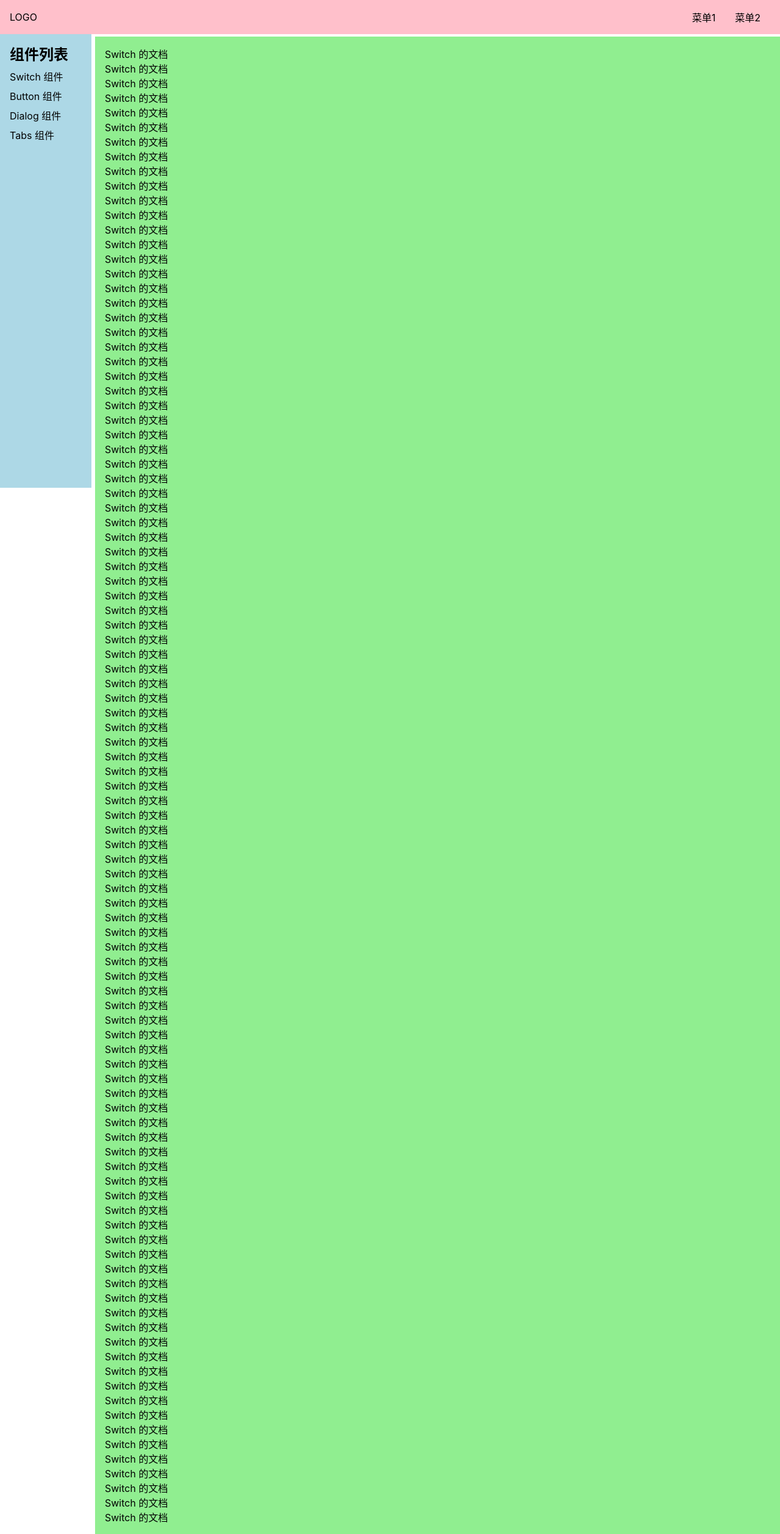
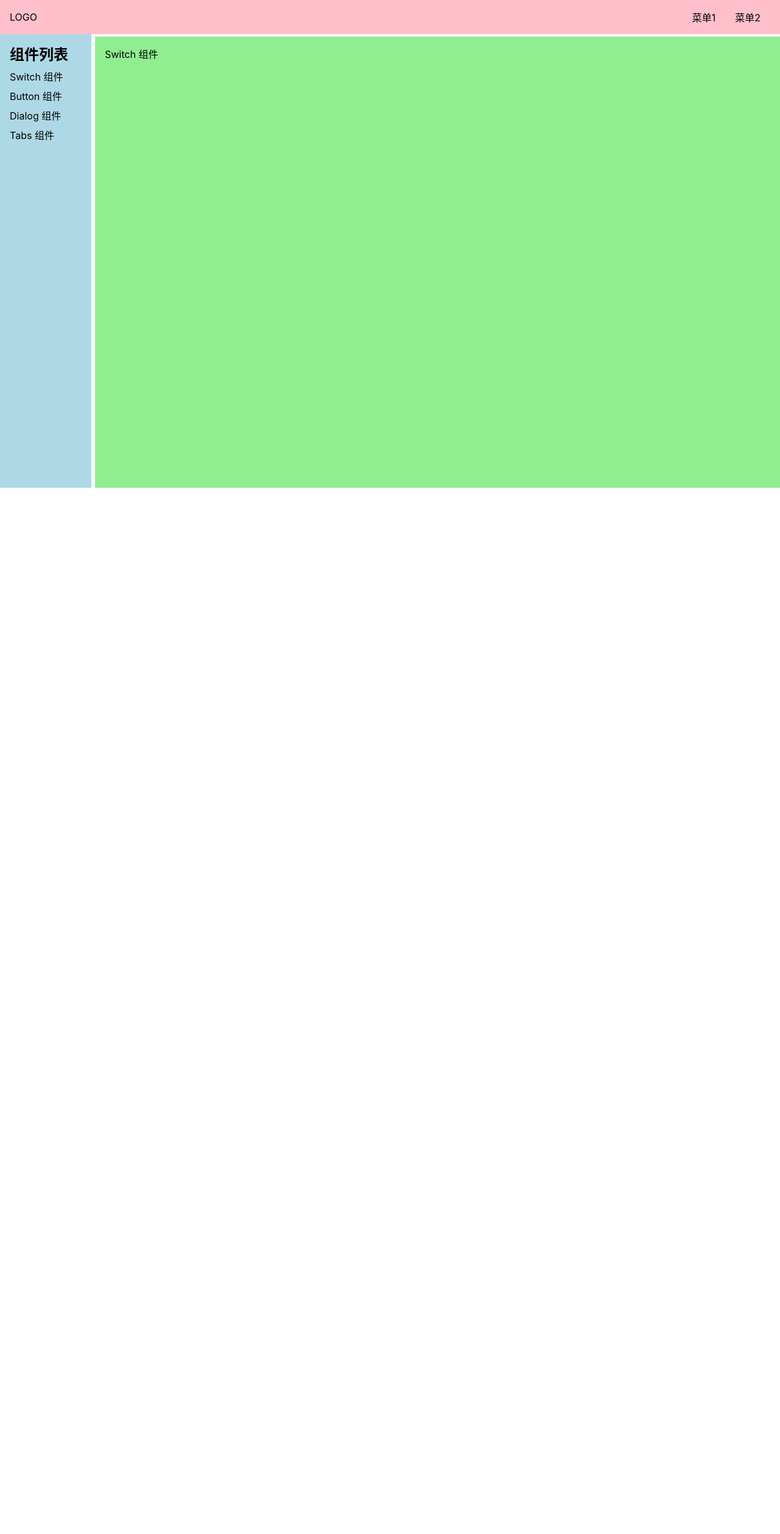
Before and after one commit to wujiess/gulu-ui-2, a Vue app: page /#/doc/switch in a window 1280 px wide. Shown: the whole page at 61% size. After the commit the page ends 800 px from the top, so only its background shows below. Built offline with nearby package versions, Linux system fonts and the light colour scheme.

Commit message:
引入 Switch 组件

```diff
--- a/src/components/SwitchDemo.vue
+++ b/src/components/SwitchDemo.vue
@@ -1,105 +1,11 @@
 <template>
   <div>
-    Switch 的文档
-    <p>Switch 的文档</p>
-    <p>Switch 的文档</p>
-    <p>Switch 的文档</p>
-    <p>Switch 的文档</p>
-    <p>Switch 的文档</p>
-    <p>Switch 的文档</p>
-    <p>Switch 的文档</p>
-    <p>Switch 的文档</p>
-    <p>Switch 的文档</p>
-    <p>Switch 的文档</p>
-    <p>Switch 的文档</p>
-    <p>Switch 的文档</p>
-    <p>Switch 的文档</p>
-    <p>Switch 的文档</p>
-    <p>Switch 的文档</p>
-    <p>Switch 的文档</p>
-    <p>Switch 的文档</p>
-    <p>Switch 的文档</p>
-    <p>Switch 的文档</p>
-    <p>Switch 的文档</p>
-    <p>Switch 的文档</p>
-    <p>Switch 的文档</p>
-    <p>Switch 的文档</p>
-    <p>Switch 的文档</p>
-    <p>Switch 的文档</p>
-    <p>Switch 的文档</p>
-    <p>Switch 的文档</p>
-    <p>Switch 的文档</p>
-    <p>Switch 的文档</p>
-    <p>Switch 的文档</p>
-    <p>Switch 的文档</p>
-    <p>Switch 的文档</p>
-    <p>Switch 的文档</p>
-    <p>Switch 的文档</p>
-    <p>Switch 的文档</p>
-    <p>Switch 的文档</p>
-    <p>Switch 的文档</p>
-    <p>Switch 的文档</p>
-    <p>Switch 的文档</p>
-    <p>Switch 的文档</p>
-    <p>Switch 的文档</p>
-    <p>Switch 的文档</p>
-    <p>Switch 的文档</p>
-    <p>Switch 的文档</p>
-    <p>Switch 的文档</p>
-    <p>Switch 的文档</p>
-    <p>Switch 的文档</p>
-    <p>Switch 的文档</p>
-    <p>Switch 的文档</p>
-    <p>Switch 的文档</p>
-    <p>Switch 的文档</p>
-    <p>Switch 的文档</p>
-    <p>Switch 的文档</p>
-    <p>Switch 的文档</p>
-    <p>Switch 的文档</p>
-    <p>Switch 的文档</p>
-    <p>Switch 的文档</p>
-    <p>Switch 的文档</p>
-    <p>Switch 的文档</p>
-    <p>Switch 的文档</p>
-    <p>Switch 的文档</p>
-    <p>Switch 的文档</p>
-    <p>Switch 的文档</p>
-    <p>Switch 的文档</p>
-    <p>Switch 的文档</p>
-    <p>Switch 的文档</p>
-    <p>Switch 的文档</p>
-    <p>Switch 的文档</p>
-    <p>Switch 的文档</p>
-    <p>Switch 的文档</p>
-    <p>Switch 的文档</p>
-    <p>Switch 的文档</p>
-    <p>Switch 的文档</p>
-    <p>Switch 的文档</p>
-    <p>Switch 的文档</p>
-    <p>Switch 的文档</p>
-    <p>Switch 的文档</p>
-    <p>Switch 的文档</p>
-    <p>Switch 的文档</p>
-    <p>Switch 的文档</p>
-    <p>Switch 的文档</p>
-    <p>Switch 的文档</p>
-    <p>Switch 的文档</p>
-    <p>Switch 的文档</p>
-    <p>Switch 的文档</p>
-    <p>Switch 的文档</p>
-    <p>Switch 的文档</p>
-    <p>Switch 的文档</p>
-    <p>Switch 的文档</p>
-    <p>Switch 的文档</p>
-    <p>Switch 的文档</p>
-    <p>Switch 的文档</p>
-    <p>Switch 的文档</p>
-    <p>Switch 的文档</p>
-    <p>Switch 的文档</p>
-    <p>Switch 的文档</p>
-    <p>Switch 的文档</p>
-    <p>Switch 的文档</p>
-    <p>Switch 的文档</p>
-    <p>Switch 的文档</p>
+    <Switch />
   </div>
 </template>
+<script lang="ts">
+import Switch from "../lib/Switch.vue";
+export default {
+  components: { Switch },
+};
+</script>
--- /dev/null
+++ b/src/lib/Switch.vue
@@ -0,0 +1,5 @@
+<template>
+    <div>
+        Switch 组件
+    </div>
+</template>
```
